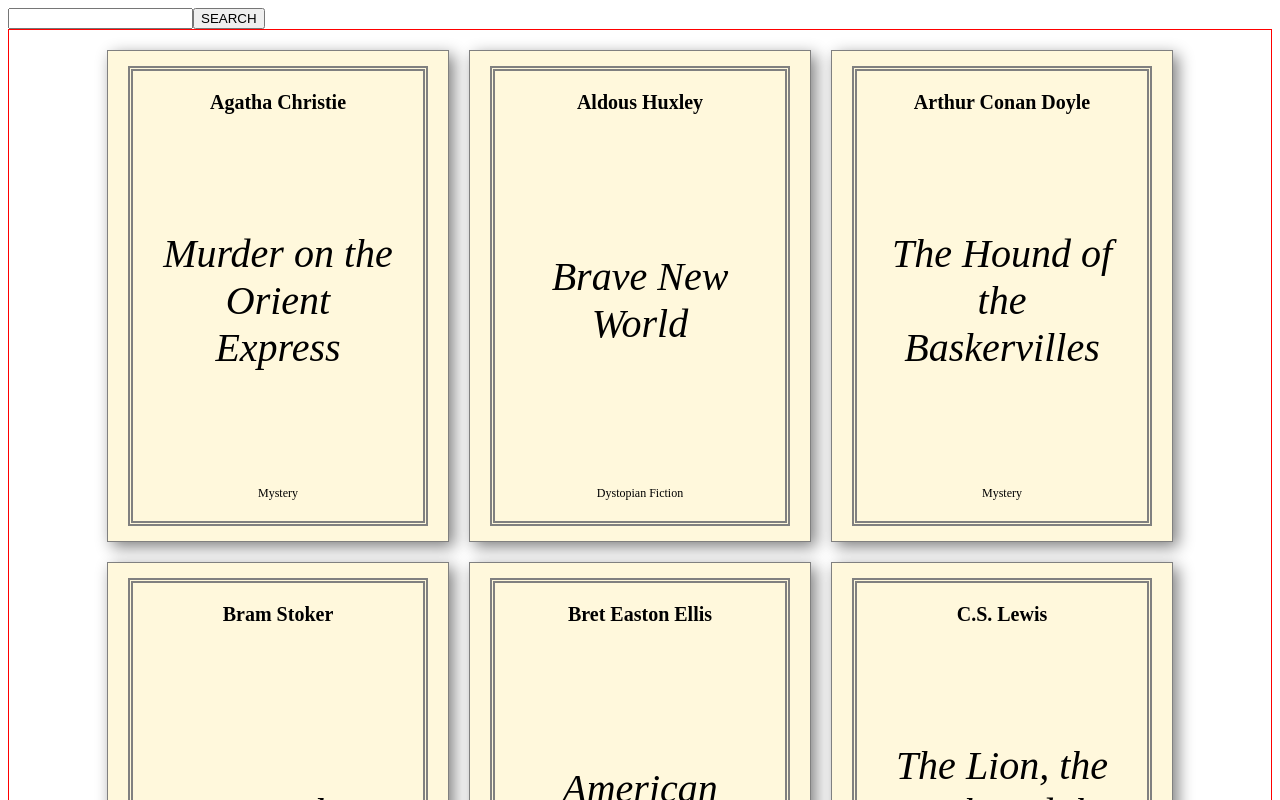
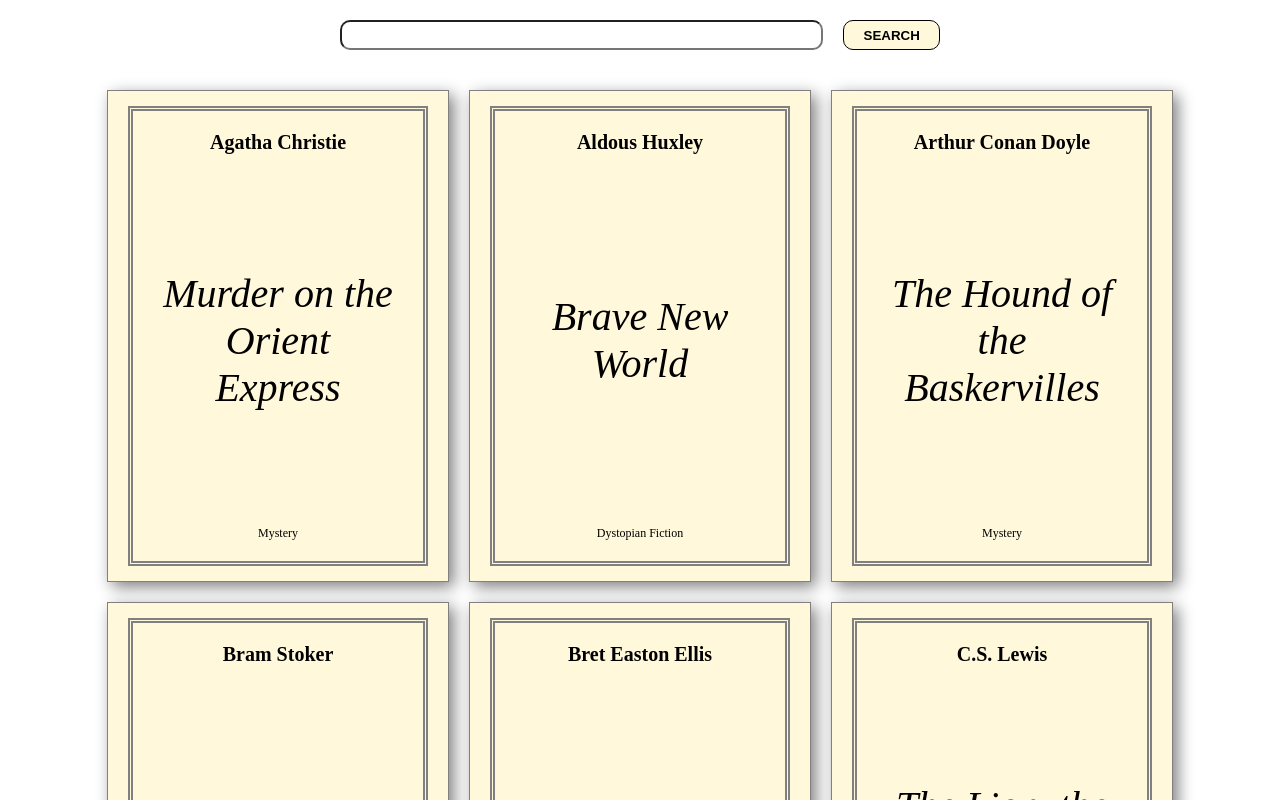
Before and after one commit to Kiril-Pavlov/book-library-app, a React (Create React App) app: page / in a window 1280 px wide. Shown: the top 800 px of the page. Built offline with nearby package versions, Linux system fonts and the light colour scheme.

Commit message:
styling of search area done

```diff
--- a/src/App.scss
+++ b/src/App.scss
@@ -1,6 +1,7 @@
+$bgColor:hsl(48, 100%, 93%);
+
 .books {
   max-width: 1280px;
-  border: 1px solid red;
   margin: auto;
   display: flex;
   flex-wrap: wrap;
@@ -13,7 +14,7 @@
 .book {
   width: 300px;
   height: 450px;
-  background-color: cornsilk;
+  background-color: $bgColor;
   border: 1px solid grey;
   box-shadow: 5px 5px 15px grey;
   display: flex;
@@ -45,3 +46,29 @@
     font-size: 12px;
   }
 }
+
+.search{
+  max-width: 600px;
+  height: 30px;
+  padding: 0px 30px;
+  display: grid;
+  grid-template-columns: 5fr 1fr;
+  gap: 20px;
+  margin: 20px auto;
+  &__input{
+    border-radius: 10px;
+    padding: 3px 10px;
+  }
+  &__button{
+    border-radius: 10px;
+    border: 1px solid black;
+    background-color: $bgColor;
+    font-weight: 700;
+    transition: all .5s;
+    &:hover{
+      background-color: black;
+      color: $bgColor;
+      cursor: pointer;
+    }
+  }
+}
```
